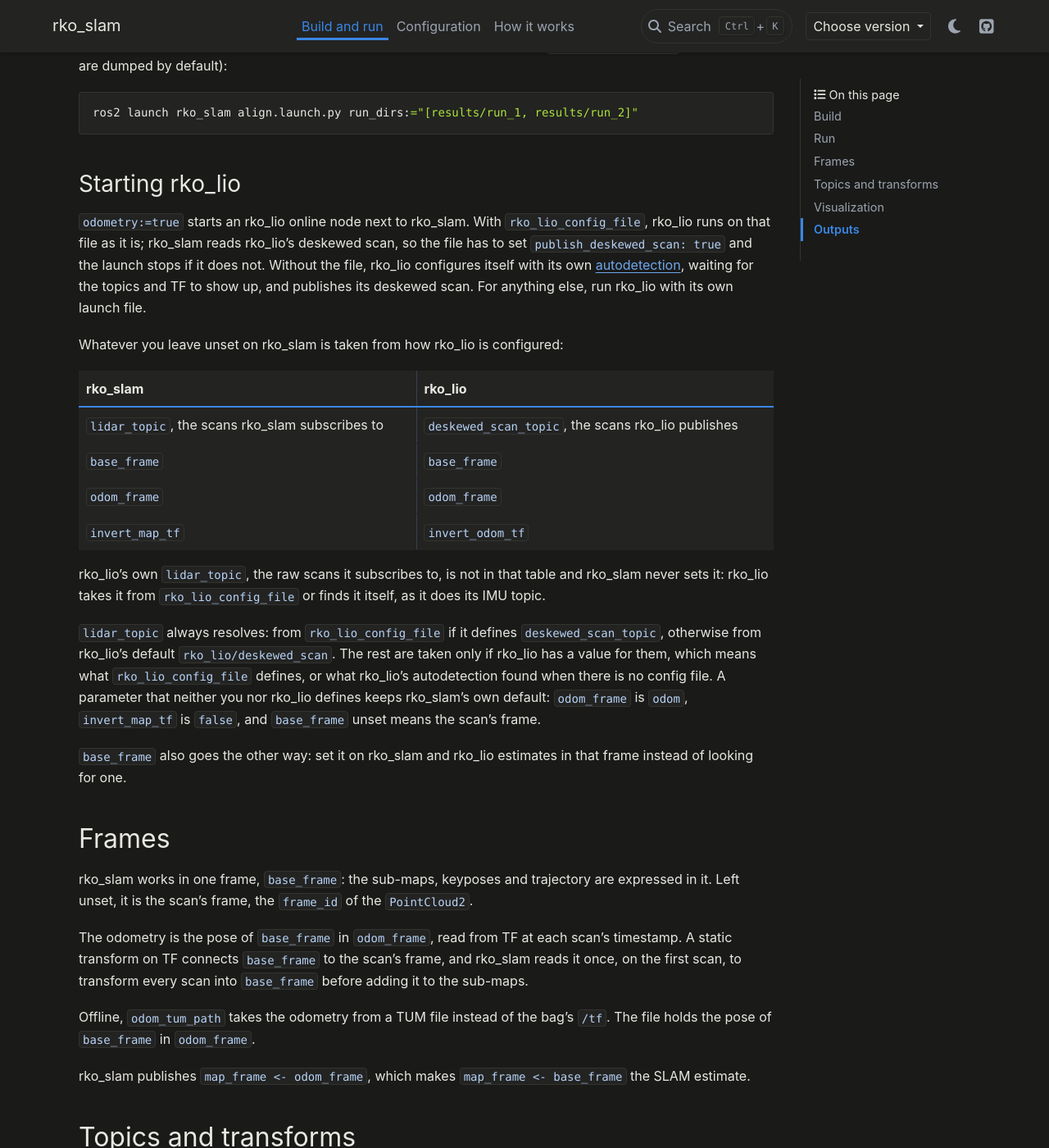
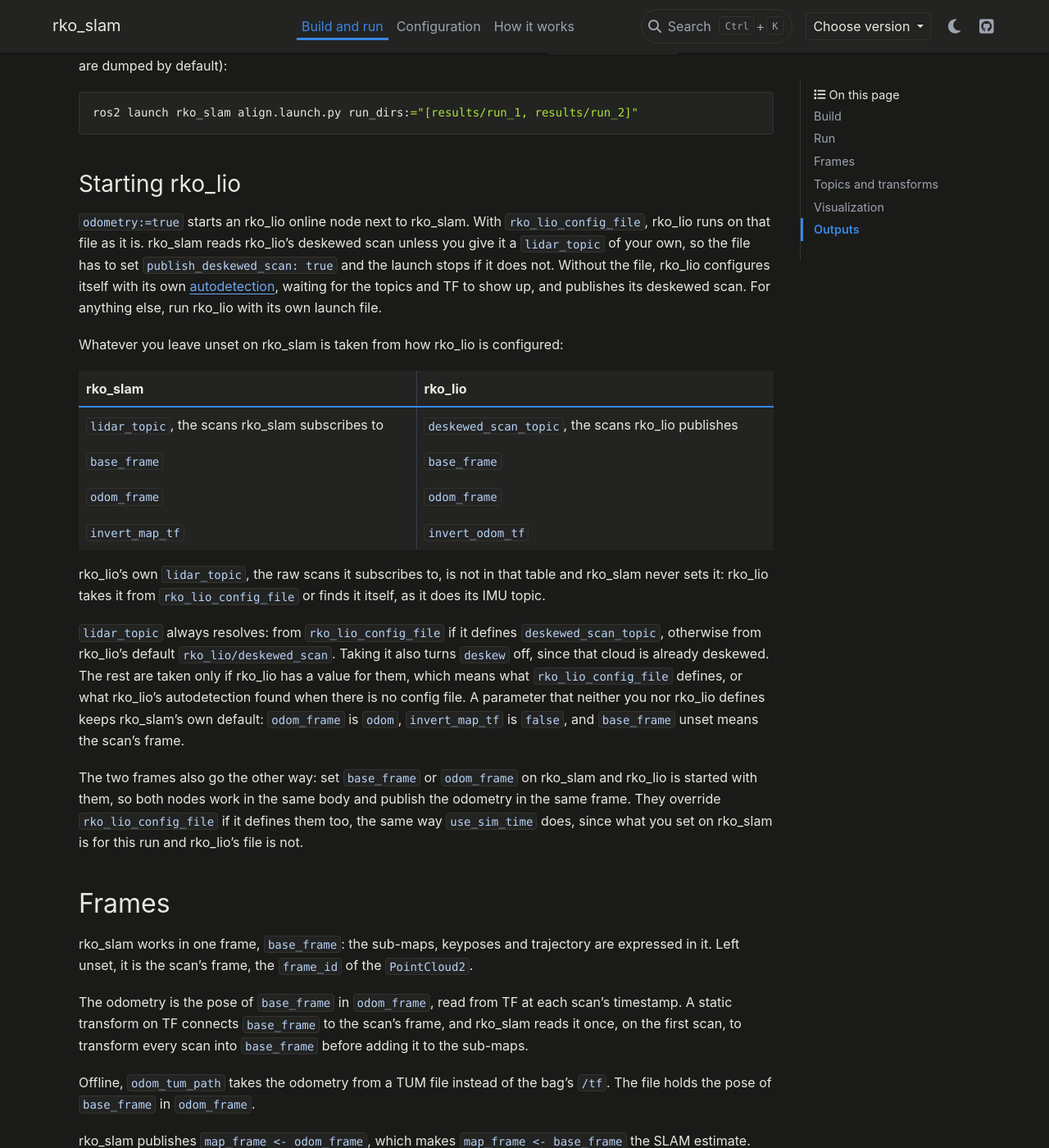
Before and after one commit to PRBonn/rko_slam, a Sphinx documentation site: the page built from docs/pages/build_and_run.md, in a window 1280 px wide and 1400 px high, scrolled down 2664 px. Shown: the whole window at 82% size. Built offline with Sphinx 7.4.7 and the PyData theme 0.15.4, drawn with Linux system fonts in a browser that asks for light colours.

Commit message:
pass on odom frame from slam to lio, deskewed topic handling cleanup

```diff
--- a/docs/pages/build_and_run.md
+++ b/docs/pages/build_and_run.md
@@ -118,8 +118,9 @@ ros2 launch rko_slam align.launch.py run_dirs:="[results/run_1, results/run_2]"
 ### Starting rko_lio
 
 `odometry:=true` starts an rko_lio online node next to rko_slam. With `rko_lio_config_file`, rko_lio runs on that
-file as it is; rko_slam reads rko_lio's deskewed scan, so the file has to set `publish_deskewed_scan: true` and the
-launch stops if it does not. Without the file, rko_lio configures itself with its own
+file as it is. rko_slam reads rko_lio's deskewed scan unless you give it a `lidar_topic` of your own, so the file
+has to set `publish_deskewed_scan: true` and the launch stops if it does not. Without the file, rko_lio
+configures itself with its own
 [autodetection](https://prbonn.github.io/rko_lio/pages/ros.html#launch-parameter-autodetection), waiting for the
 topics and TF to show up, and publishes its deskewed scan. For anything else, run rko_lio with its own launch
 file.
@@ -137,13 +138,16 @@ rko_lio's own `lidar_topic`, the raw scans it subscribes to, is not in that tabl
 rko_lio takes it from `rko_lio_config_file` or finds it itself, as it does its IMU topic.
 
 `lidar_topic` always resolves: from `rko_lio_config_file` if it defines `deskewed_scan_topic`, otherwise from
-rko_lio's default `rko_lio/deskewed_scan`. The rest are taken only if rko_lio has a value for them, which means
-what `rko_lio_config_file` defines, or what rko_lio's autodetection found when there is no config file. A parameter
-that neither you nor rko_lio defines keeps rko_slam's own default: `odom_frame` is `odom`, `invert_map_tf` is
-`false`, and `base_frame` unset means the scan's frame.
+rko_lio's default `rko_lio/deskewed_scan`. Taking it also turns `deskew` off, since that cloud is already
+deskewed. The rest are taken only if rko_lio has a value for them, which means what `rko_lio_config_file`
+defines, or what rko_lio's autodetection found when there is no config file. A parameter that neither you nor
+rko_lio defines keeps rko_slam's own default: `odom_frame` is `odom`, `invert_map_tf` is `false`, and
+`base_frame` unset means the scan's frame.
 
-`base_frame` also goes the other way: set it on rko_slam and rko_lio estimates in that frame instead of looking
-for one.
+The two frames also go the other way: set `base_frame` or `odom_frame` on rko_slam and rko_lio is started with
+them, so both nodes work in the same body and publish the odometry in the same frame. They override
+`rko_lio_config_file` if it defines them too, the same way `use_sim_time` does, since what you set on rko_slam is
+for this run and rko_lio's file is not.
 
 ## Frames
 
```
Also changed, not shown: docs/pages/configuration.md (+11 -7 lines), 1 other file.
